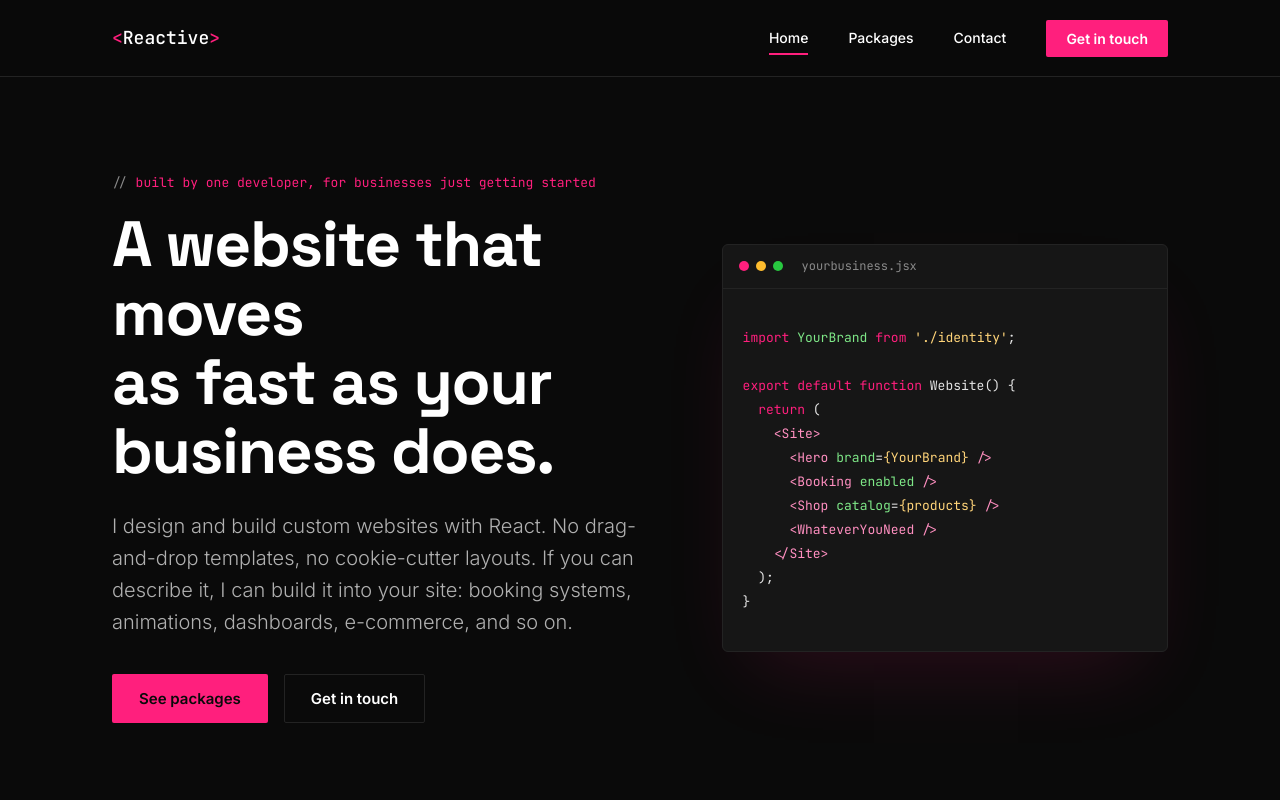
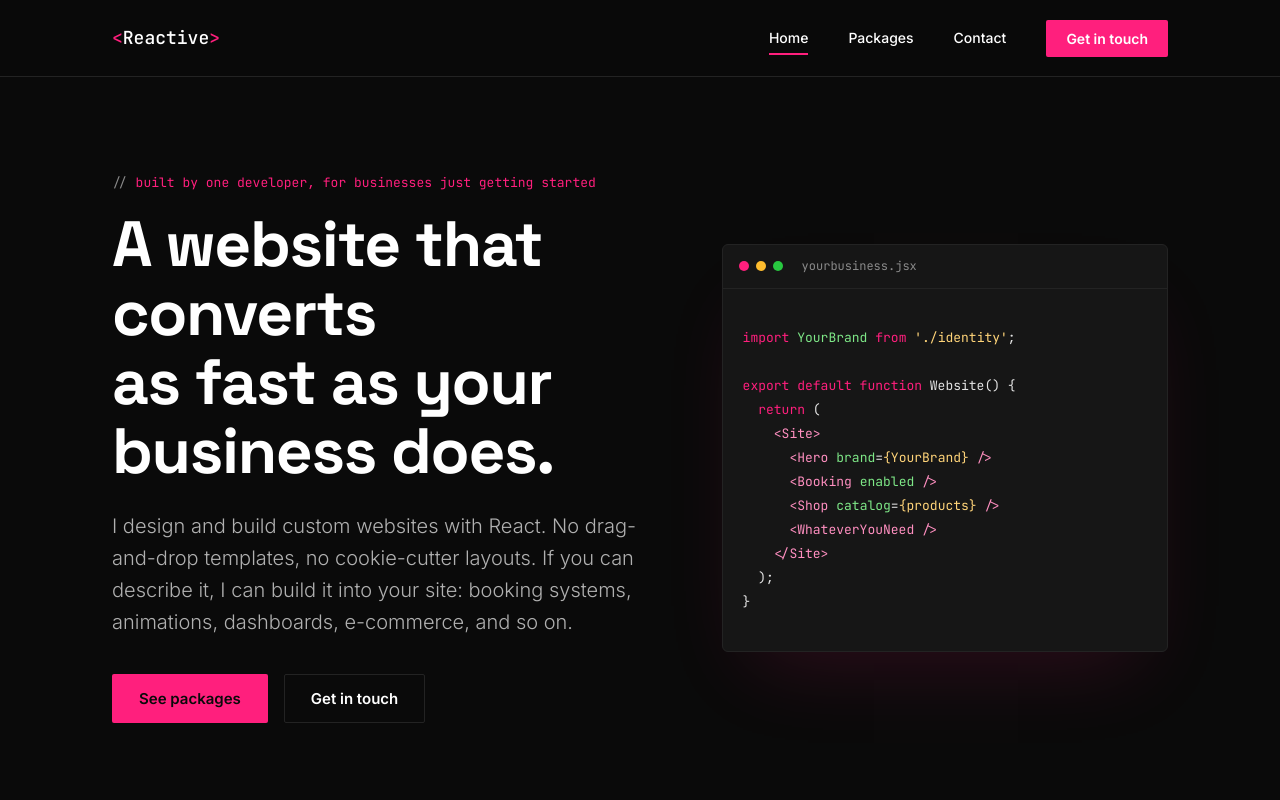
Before and after one commit to rawd666/reactive, a React (Vite) app: page / in a window 1280 px wide. Shown: the top 800 px of the page. Built offline with nearby package versions, Linux system fonts and the light colour scheme.

Commit message:
word typing effect

```diff
--- /dev/null
+++ b/src/components/common/TypedWord.jsx
@@ -0,0 +1,62 @@
+import { useEffect, useState } from "react";
+
+const WORDS = ["moves", "sells", "converts", "performs"];
+
+const TYPE_MS = 90;
+const DELETE_MS = 45;
+const HOLD_MS = 1600;
+const PAUSE_MS = 400;
+
+function prefersReducedMotion() {
+  return (
+    typeof window !== "undefined" &&
+    window.matchMedia?.("(prefers-reduced-motion: reduce)").matches === true
+  );
+}
+
+function TypedWord() {
+  const [index, setIndex] = useState(0);
+  const [text, setText] = useState(WORDS[0]);
+  const [deleting, setDeleting] = useState(false);
+  const [still] = useState(prefersReducedMotion);
+
+  useEffect(() => {
+    if (still) return;
+
+    const word = WORDS[index];
+    const atFullWord = !deleting && text === word;
+    const atEmpty = deleting && text === "";
+
+    let delay = deleting ? DELETE_MS : TYPE_MS;
+    if (atFullWord) delay = HOLD_MS;
+    if (atEmpty) delay = PAUSE_MS;
+
+    const id = setTimeout(() => {
+      if (atFullWord) {
+        setDeleting(true);
+      } else if (atEmpty) {
+        setDeleting(false);
+        setIndex((i) => (i + 1) % WORDS.length);
+      } else if (deleting) {
+        setText(word.slice(0, text.length - 1));
+      } else {
+        setText(word.slice(0, text.length + 1));
+      }
+    }, delay);
+
+    return () => clearTimeout(id);
+  }, [text, deleting, index, still]);
+
+  return (
+    <>
+      {/* keeps the heading readable for screen readers and crawlers */}
+      <span className="rx-sr-only">{WORDS[0]}</span>
+      <span className="rx-typed-line" aria-hidden="true">
+        {text}
+        <span className="rx-type-cursor"></span>
+      </span>
+    </>
+  );
+}
+
+export default TypedWord;
--- a/src/index.css
+++ b/src/index.css
@@ -58,6 +58,15 @@ body {
 .rx-h1{font-size:clamp(36px,6vw,64px);}
 .rx-h2{font-size:clamp(28px,4vw,44px);}
 .rx-h3{font-size:20px;}
+.rx-typed-line{display:block;min-height:1em;}
+.rx-type-cursor{
+  display:inline-block;width:0.36em;height:0.75em;background:var(--color-pink);
+  margin-left:0.1em;vertical-align:-0.02em;animation:rx-blink 1.1s steps(1) infinite;
+}
+.rx-sr-only{
+  position:absolute;width:1px;height:1px;padding:0;margin:-1px;
+  overflow:hidden;clip:rect(0,0,0,0);white-space:nowrap;border:0;
+}
 .reactive-root p{color:#b0b0b0;font-weight:300;margin:0;}
 .rx-lead{font-size:clamp(17px,2vw,20px);color:var(--color-text-body);max-width:640px;}
 
@@ -223,7 +232,7 @@ body {
 .rx-foot-links a:hover{color:var(--color-pink);}
 
 @media (prefers-reduced-motion: reduce){
-  .rx-cursor{animation:none;opacity:1;}
+  .rx-cursor,.rx-type-cursor{animation:none;opacity:1;}
 }
 
 /* ---------- PROJECT PREVIEW ---------- */
--- a/src/pages/Home.jsx
+++ b/src/pages/Home.jsx
@@ -3,6 +3,7 @@ import { useNavigate } from "react-router-dom";
 import Seo from "../components/common/Seo";
 import CodeWindow from "../components/common/CodeWindow";
 import ProjectPreview from "../components/common/ProjectPreview";
+import TypedWord from "../components/common/TypedWord";
 import { REASONS } from "../data/reasons";
 import { FEATURES } from "../data/features";
 import { PROCESS } from "../data/process";
@@ -24,8 +25,8 @@ function Home() {
           <div>
             <div className="rx-eyebrow">built by one developer, for businesses just getting started</div>
             <h1 className="rx-h1">
-              A website that moves
-              <br />
+              A website that
+              <TypedWord />
               as fast as your business does.
             </h1>
             <p className="rx-lead" style={{ marginTop: 24 }}>
```
